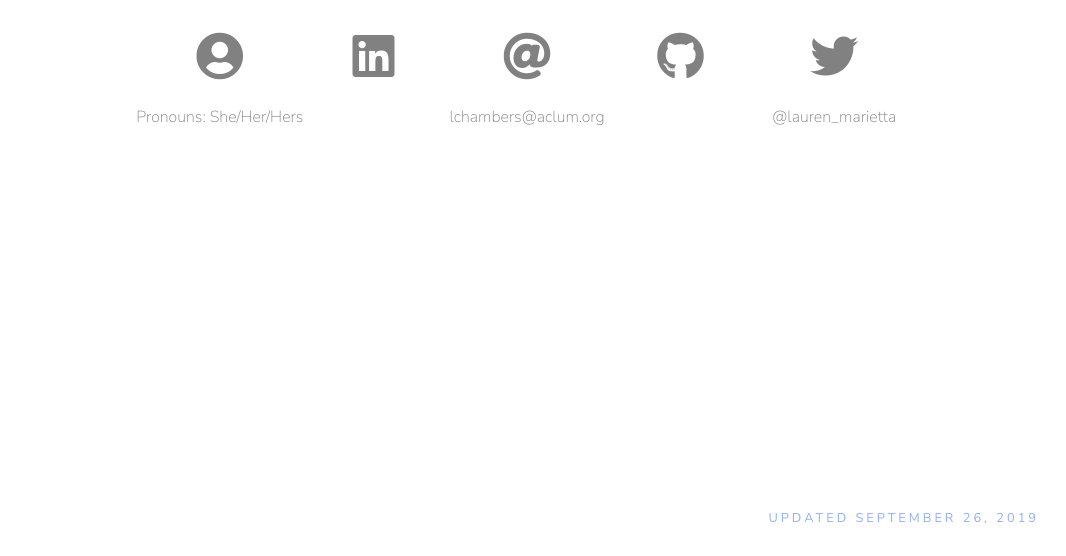
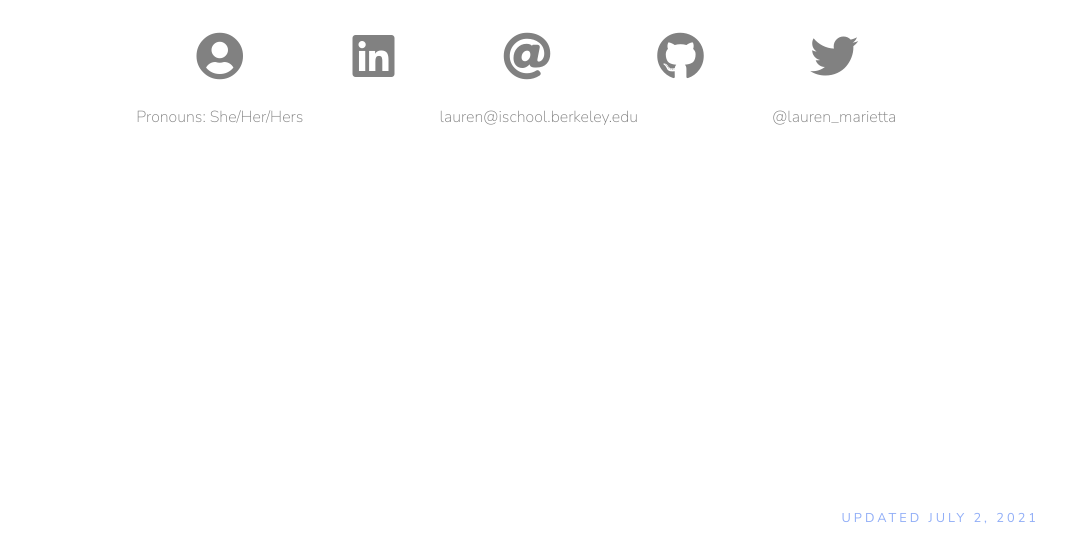
Before and after one commit to smhurwitz/smhurwitz.github.io, a Jekyll site: the page built from contact.html, in a window 1280 px wide. Shown: the part 341-897 px from the top of the page, without its empty margins (113-1179 px from the left). Built offline with Jekyll 4.4.1, drawn with Linux system fonts in a browser that asks for light colours; nearby versions of some CDN libraries.

Commit message:
Update headshot & contact info (!!)

```diff
--- a/contact.html
+++ b/contact.html
@@ -21,9 +21,9 @@ title: Contact
     </div>
 
     <div class="col-md-3 text-center">
-      <a class='contact-link' href="mailto:lchambers@aclum.org">
+      <a class='contact-link' href="mailto:lauren@ischool.berkeley.edu">
         <span class="fa fa-at fa-3x" aria-hidden="true"></span><br><br>
-        lchambers@aclum.org<br><br>
+        lauren@ischool.berkeley.edu<br><br>
       </a>
     </div>
 
@@ -55,4 +55,4 @@ title: Contact
 
 </main>
 
-<footer>Updated September 26, 2019</footer>
+<footer>Updated July 2, 2021</footer>
```
Also changed, not shown: images/old_headshot.png (added), 1 other file.
